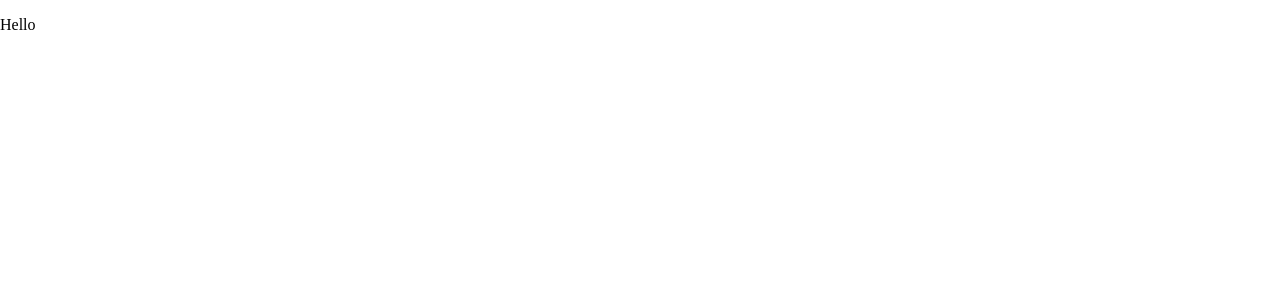
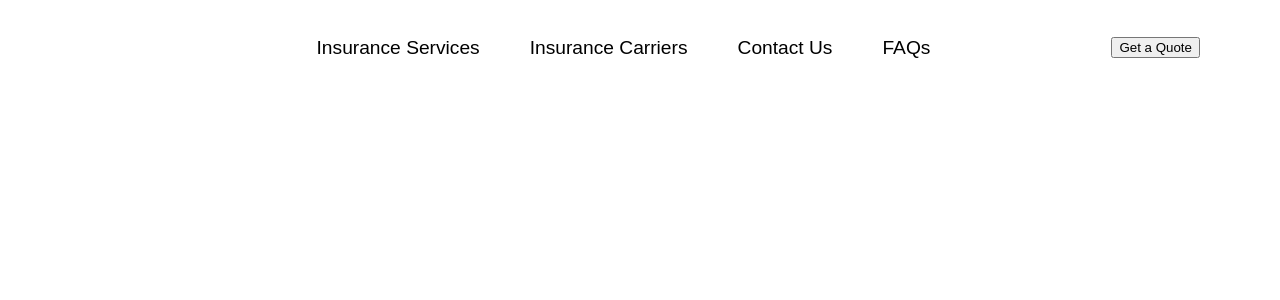
Before and after one commit to Wahaj-Ali/construction-web, a React (Create React App) app: page / in a window 1280 px wide. Shown: the top 300 px of the page. Built offline with nearby package versions, Linux system fonts and the light colour scheme.

Commit message:
Create Navbar component.

```diff
--- a/src/App.js
+++ b/src/App.js
@@ -1,9 +1,16 @@
-import './App.css';
+import {
+  BrowserRouter as Router, Routes, Route,
+} from 'react-router-dom';
+import { Navbar } from "./Components/Navbar/Navbar";
 
 function App() {
   return (
-    <div className="App">
-      <p>Hello</p>
+    <div className='App'>
+      <Router>
+        <Navbar />
+        <Routes>
+        </Routes>
+      </Router>
     </div>
   );
 }
--- /dev/null
+++ b/src/Components/Navbar/Navbar.css
@@ -0,0 +1,242 @@
+.navbar {
+  height: 95px;
+  display: flex;
+  justify-content: center;
+  background-color: #fff;
+  font-family: Maison Neue Bold, sans-serif;
+  position: fixed;
+  top: 0;
+  width: 100%;
+  z-index: 5;
+  /* border-bottom: 1px solid #354256; */
+}
+
+.nav-container {
+  width: 100%;
+  max-width: 1120px;
+  color: #fff;
+  display: flex;
+  align-items: center;
+  justify-content: space-between;
+}
+
+.nav-list {
+  list-style: none;
+  display: flex;
+  padding: 0;
+  margin: 0;
+  align-items: center;
+  transition: opacity 0.3s ease-in-out;
+  height: 50px;
+  gap: 30px;
+}
+
+.nav-item {
+  margin: 0 10px;
+  position: relative;
+  height: 95px;
+  justify-content: flex-start;
+  display: flex;
+  align-items: center;
+  transition: all 0.3s ease-out;
+}
+
+.nav-item a {
+  text-decoration: none;
+  /* color: #354256; */
+  color: #000;
+  font-size: 1.2rem;
+  transition: all 0.3s ease-out;
+}
+
+.nav-item a:hover {
+  /* border-bottom: 1px solid #354256; */
+  /* text-shadow: 1px 1px 10px #000000; */
+  /* border-bottom: 1px solid; */
+  /* color: chocolate; */
+  transform: translateY(-3px);
+}
+
+.logo {
+  display: flex;
+  align-items: center;
+  margin-right: 20px;
+}
+
+.logo img {
+  max-height: 125px;
+  max-width: 100%;
+}
+
+.nav-link {
+  text-decoration: none;
+  color: #fff;
+  padding: 10px;
+}
+
+/* .dropdown-menu {
+  display: none;
+  position: absolute;
+  list-style: none;
+  padding: 0;
+  z-index: 2;
+  border-radius: 5px;
+  transition: all 0.5s ease;
+}
+
+.dropdown-menu li {
+  width: 100%;
+} */
+
+/* .dropdown-menu li a {
+  color: #000000;
+  width: 15%;
+  display: flex;
+  justify-content: flex-start;
+}
+
+.dropdown-menu li a:hover {
+  background-color: #ddd;
+  color: #354256;
+}
+
+.nav-item.dropdown:hover .dropdown-menu {
+  display: flex;
+  flex-direction: column;
+  align-items: center;
+  gap: 30px;
+  position: fixed;
+  left: 0;
+  top: 90px;
+  width: 100dvw;
+  height: 30dvh;
+  background-color: #fff;
+  padding-top: 20px;
+  padding-left: 220px;
+  border-top: 2px solid #354256;
+} */
+
+.mobile-menu-button {
+  display: none;
+  /* Hide the button by default on larger screens */
+}
+
+.menu-icon {
+  font-size: 1.5rem;
+  cursor: pointer;
+}
+
+.submenu-image {
+  display: flex;
+  position: relative;
+  top: 20px;
+  left: 30px;
+}
+
+/* .mobile-menu-active {
+  overflow: hidden;
+} */
+
+.mblMEnu {
+  display: none;
+}
+
+@media (max-width: 1024px) {
+  .nav-item a {
+    font-size: 1rem;
+  }
+}
+
+@media (max-width: 768px) {
+
+  .mobile-menu-button {
+    display: block;
+    /* Show the button on mobile and tablet screens */
+    position: absolute;
+    /* top: 10px; */
+    right: 10px;
+    z-index: 100;
+    color: black;
+    transition: transform 0.3s ease;
+  }
+
+  .mobile-menu-button.open {
+    transform: translateX(-100%);
+  }
+
+  .nav-list {
+    flex-direction: column;
+    text-align: center;
+    position: absolute;
+    top: 96px;
+    left: 0;
+    width: 100vw;
+    height: 100vh;
+    opacity: 0;
+    background-color: #fff;
+    transform: translateX(-100%);
+    transition: transform 0.7s ease, opacity 0.7s ease;
+    min-height: 250px;
+    gap: 10px;
+  }
+
+  .nav-item {
+    height: auto;
+    margin: 10px 0;
+    /* border-bottom: 1px solid #354256; */
+    width: 85%;
+    justify-content: space-between;
+    color: #354256;
+    border-bottom: 1px solid #00000033;
+  }
+
+  .nav-item a {
+    font-size: 1.5rem;
+    padding: 5px 0;
+  }
+
+  .nav-list.open {
+    transform: translateX(0);
+    opacity: 1;
+  }
+
+  .dropdown-menu {
+    position: static;
+    background-color: #555;
+    max-height: none;
+  }
+
+  .nav {
+    display: none;
+  }
+
+  .mblMEnu {
+    display: flex;
+  }
+
+  .qBtn {
+    border: none;
+  }
+
+  .nav-container {
+    justify-content: center;
+  }
+
+  .dropdown-menu {
+    position: fixed !important;
+    top: -2px !important;
+    width: 100vw !important;
+    height: 100% !important;
+    align-items: center !important;
+    padding: 0 !important;
+  }
+
+  .dropdown-menu li {
+    display: flex;
+    justify-content: center;
+  }
+
+  .dropdown-menu li a {
+    width: auto;
+  }
+}
--- /dev/null
+++ b/src/Components/Navbar/Navbar.jsx
@@ -0,0 +1,100 @@
+import React, { useEffect, useState } from 'react';
+// import logo from '../../assets/logomin.png';
+import { Link } from 'react-router-dom';
+import {AiOutlineDoubleRight} from 'react-icons/ai';
+import './Navbar.css';
+
+export const Navbar = () => {
+
+  // const [isDropdownOpen, setIsDropdownOpen] = useState(false);
+  const [isMobileMenuOpen, setIsMobileMenuOpen] = useState(false);
+  const [isMobileView, setIsMobileView] = useState(window.innerWidth <= 768);
+
+
+
+  useEffect(() => {
+    const handleResize = () => {
+      setIsMobileView(window.innerWidth <= 768); // Adjust the breakpoint as needed
+    };
+
+    window.addEventListener('resize', handleResize);
+
+    return () => {
+      window.removeEventListener('resize', handleResize);
+    };
+  }, []);
+
+  const navLinks = [
+    // { url: '/', name: 'Home' },
+
+    {
+      name: 'Insurance Services',
+      url: '/insurance_services',
+      submenu: [
+        { url: '/insurance_services/auto', name: 'Auto Insurance' },
+        { url: '/insurance_services/home', name: 'Home Insurance' },
+        { url: '/insurance_services/medical', name: 'Medical Insurance' },
+        { url: '/insurance_services/business', name: 'Business Insurance' },
+        // Add more submenu items as needed
+      ],
+    },
+    { url: '/insurance_carriers', name: 'Insurance Carriers' },
+    { url: '/contact_us', name: 'Contact Us' },
+    { url: '/FAQs', name: 'FAQs' },
+    // { url: '/blogs', name: 'Blogs' },
+  ].filter(Boolean);
+
+  const toggleMobileMenu = () => {
+    setIsMobileMenuOpen(!isMobileMenuOpen);
+
+    if (!isMobileMenuOpen) {
+      document.body.classList.add('mobile-menu-active');
+    } else {
+      document.body.classList.remove('mobile-menu-active');
+    }
+  };
+
+  // const closeMobileMenu = () => {
+  //   setIsMobileMenuOpen(false);
+  // };
+
+  return (
+    <nav className="navbar">
+      <div className="nav-container">
+        <div className="logo">
+          {/* <Link to="/"><img src={logo} alt="Logo" /></Link> */}
+          <p>Logo</p>
+        </div>
+        <div className="mobile-menu-button" onClick={toggleMobileMenu}>
+          <span className="menu-icon">&#9776;</span>
+        </div>
+        <ul className={`nav-list ${isMobileMenuOpen ? 'open' : ''}`}>
+          {navLinks.map(({ url, name, submenu }) => (
+            <li
+              key={name}
+              className={submenu ? 'nav-item dropdown' : 'nav-item'}
+            >
+              <Link to={url}>{name}</Link>
+              {isMobileView && <AiOutlineDoubleRight />}
+              {/* {submenu && (
+                <ul className="dropdown-menu">
+                  {submenu.map(({ url: subUrl, name: subName }) => (
+                    <li key={subName}>
+                      <Link to={subUrl} onClick={closeMobileMenu}>{subName}</Link>
+                    </li>
+                  ))}
+                </ul>
+              )} */}
+            </li>
+          ))}
+          {isMobileView && (
+            <li className="nav-item qBtn">
+              <Link to="/get_a_quote"><button className='quote-btn mblMEnu'>Get a Quote</button></Link>
+            </li>
+          )}
+        </ul>
+        <Link to="/get_a_quote"><button className='quote-btn nav'>Get a Quote</button></Link>
+      </div>
+    </nav>
+  );
+}
```
